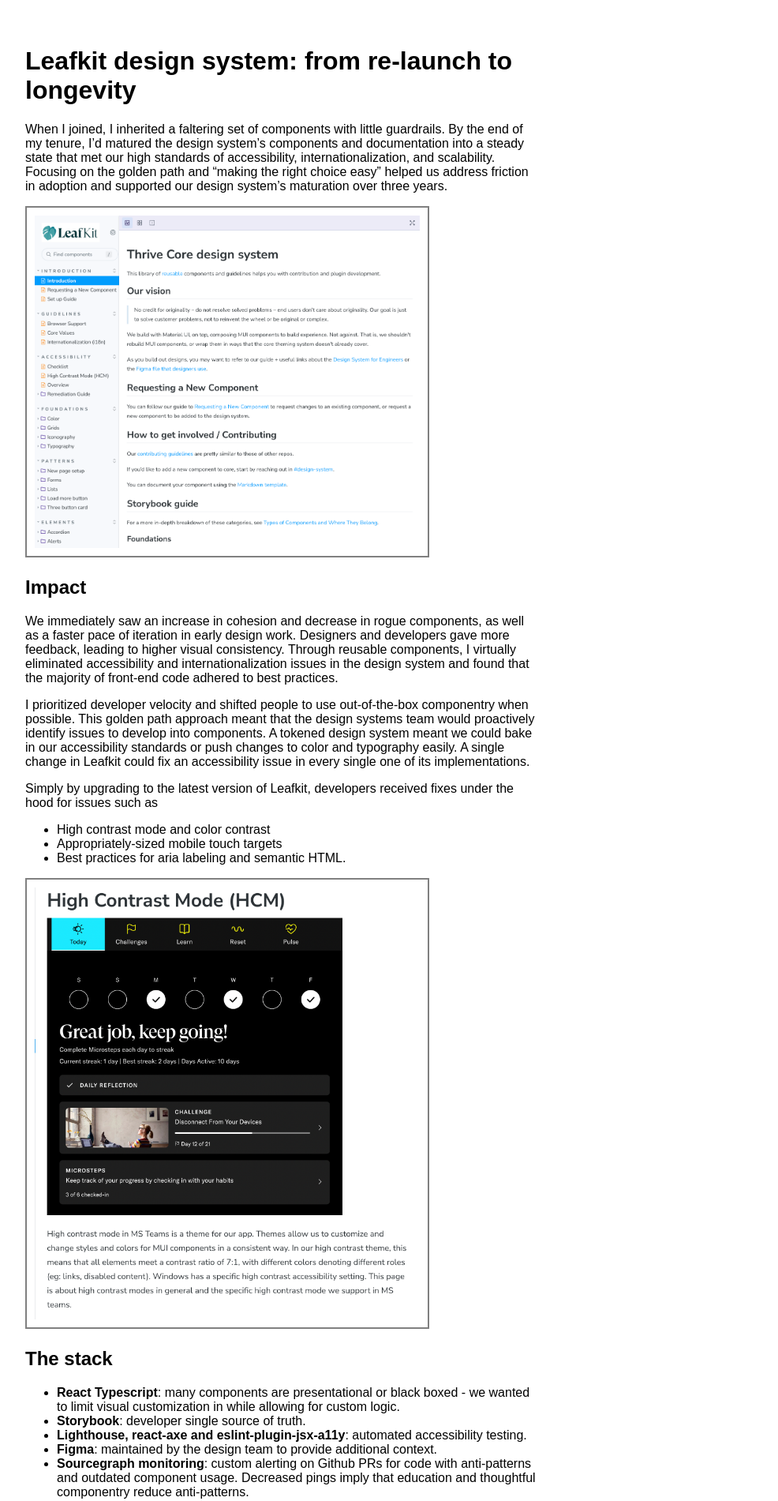
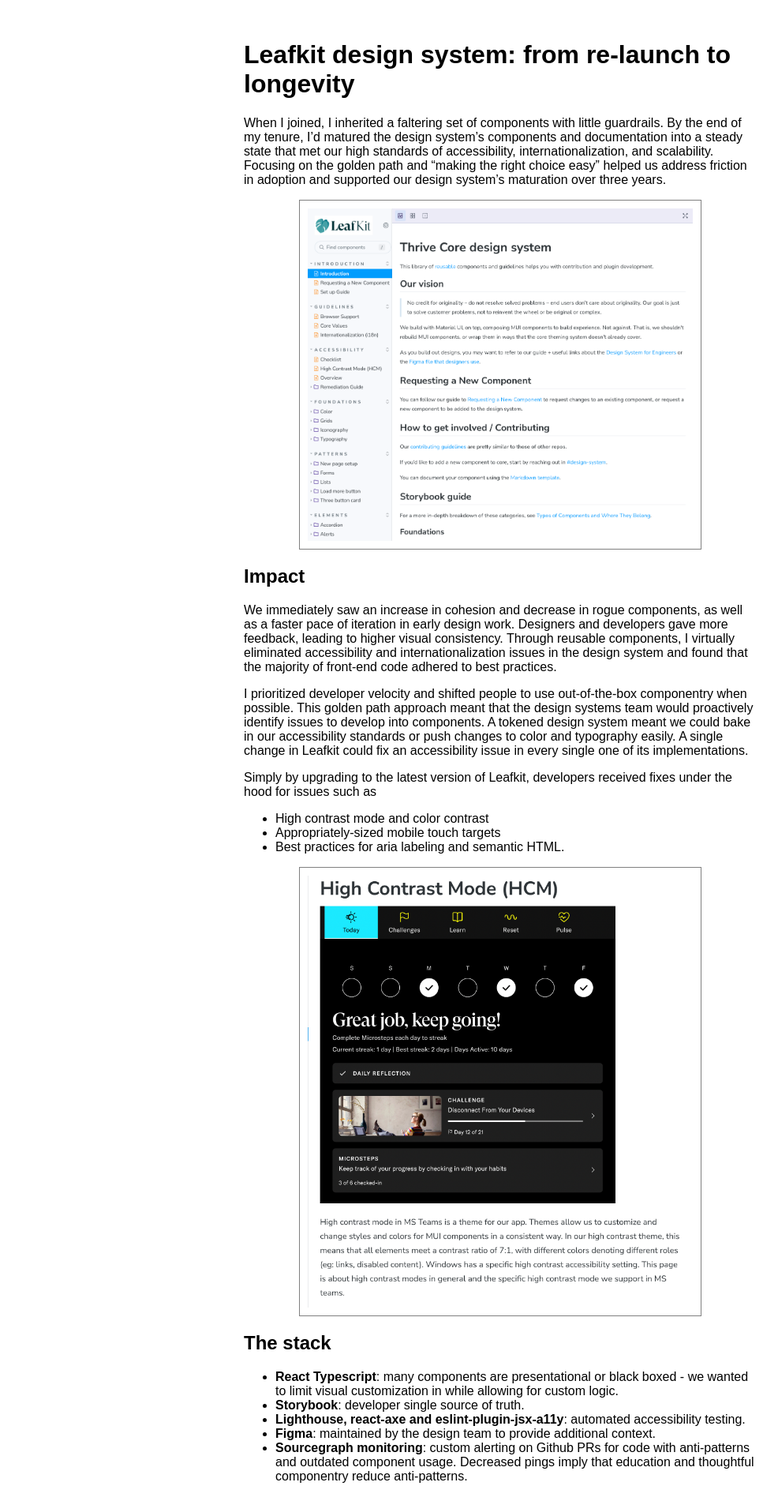
Before and after one commit to mxkuznetsov/mxkuznetsov, a Jekyll site: the page built from _posts/2024-10-09-Thrive-global-design-system.md, in a window 1280 px wide. Shown: the top 1901 px of the page at 79% size, without its empty margins (6-992 px from the left). Built offline with Jekyll 4.4.1, drawn with Linux system fonts in a browser that asks for light colours.

Commit message:
proper CSS

```diff
--- a/styles.css
+++ b/styles.css
@@ -24,5 +24,14 @@
     width: 75%;
     height: auto;
     padding: 10px;
-    border: 2px gray solid;
+    justify-self: center;
+    border: 1px gray solid;
  }
+
+ .caseStudyContent {
+    margin: 0 auto;
+ }
+
+ .caseStudyContent > p {
+     display: grid;
+ }
```
Also changed, not shown: assets/main.css (line endings or trailing spaces).
